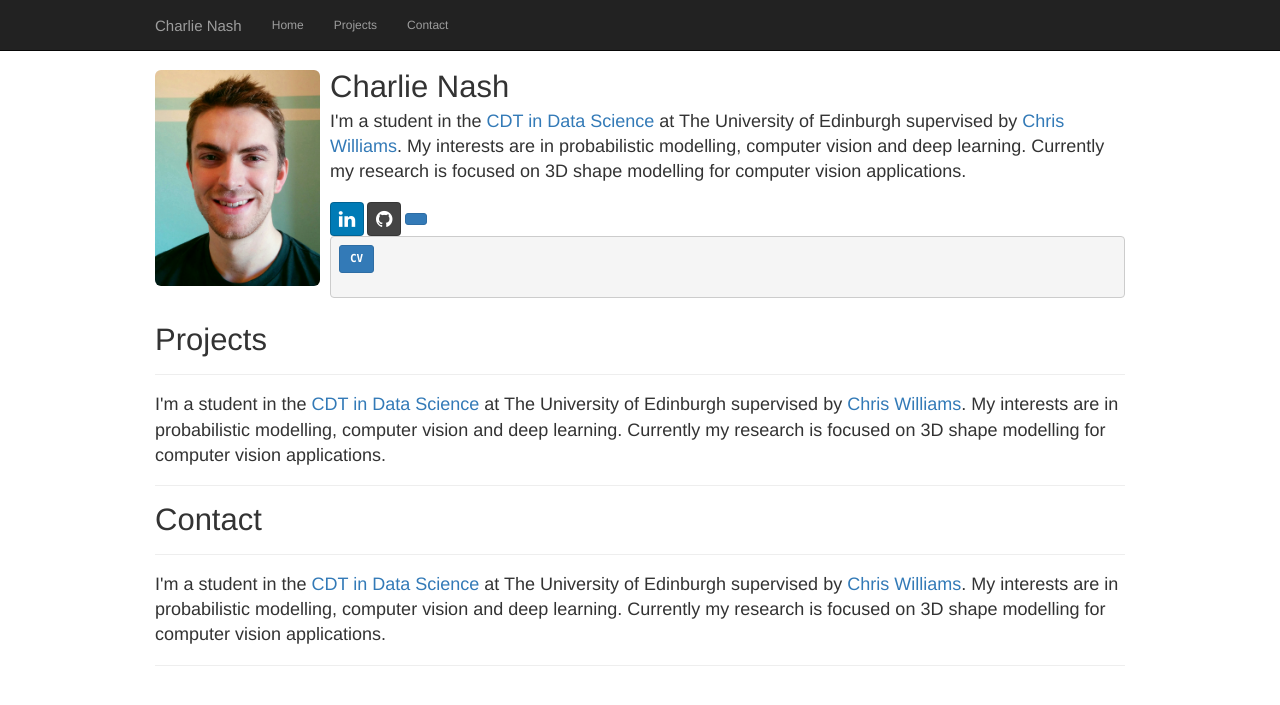
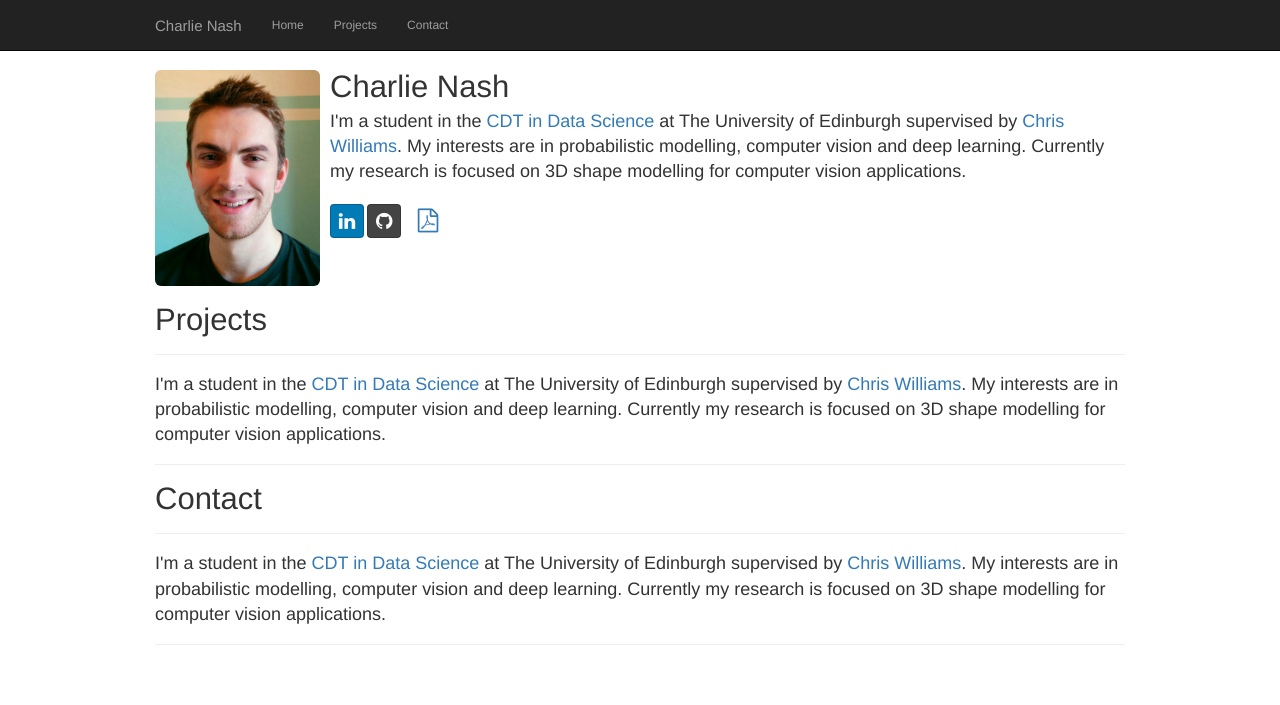
Before and after one commit to charlienash/charlienash.github.io, a Jekyll site: the page index.html, which Jekyll copies as it is, in a window 1280 px wide. Shown: the top 705 px of the page. Built offline with Jekyll 4.4.1, drawn with Linux system fonts in a browser that asks for light colours; nearby versions of some CDN libraries; library files that are not in the unit come from our copies.

Commit message:
Update index.html

```diff
--- a/index.html
+++ b/index.html
@@ -98,9 +98,10 @@
     					    <a class="btn btn-social-icon btn-github">
 					 	<span class="fa fa-github fa-2x"></span>
 				            </a>
-				            <a class="btn btn-sm btn-primary">
+				            <a class="btn">
+				            	<span class="fa fa-file-pdf-o fa-2x"></span>
  				                <!--i class="fa fa-file-pdf-o fa-2x"></i-->
- 				                <b> <pre> CV</b>
+ 				                <!--b> <pre> CV</b-->
 				            </a>
 					  </div>
 					</div>
```
